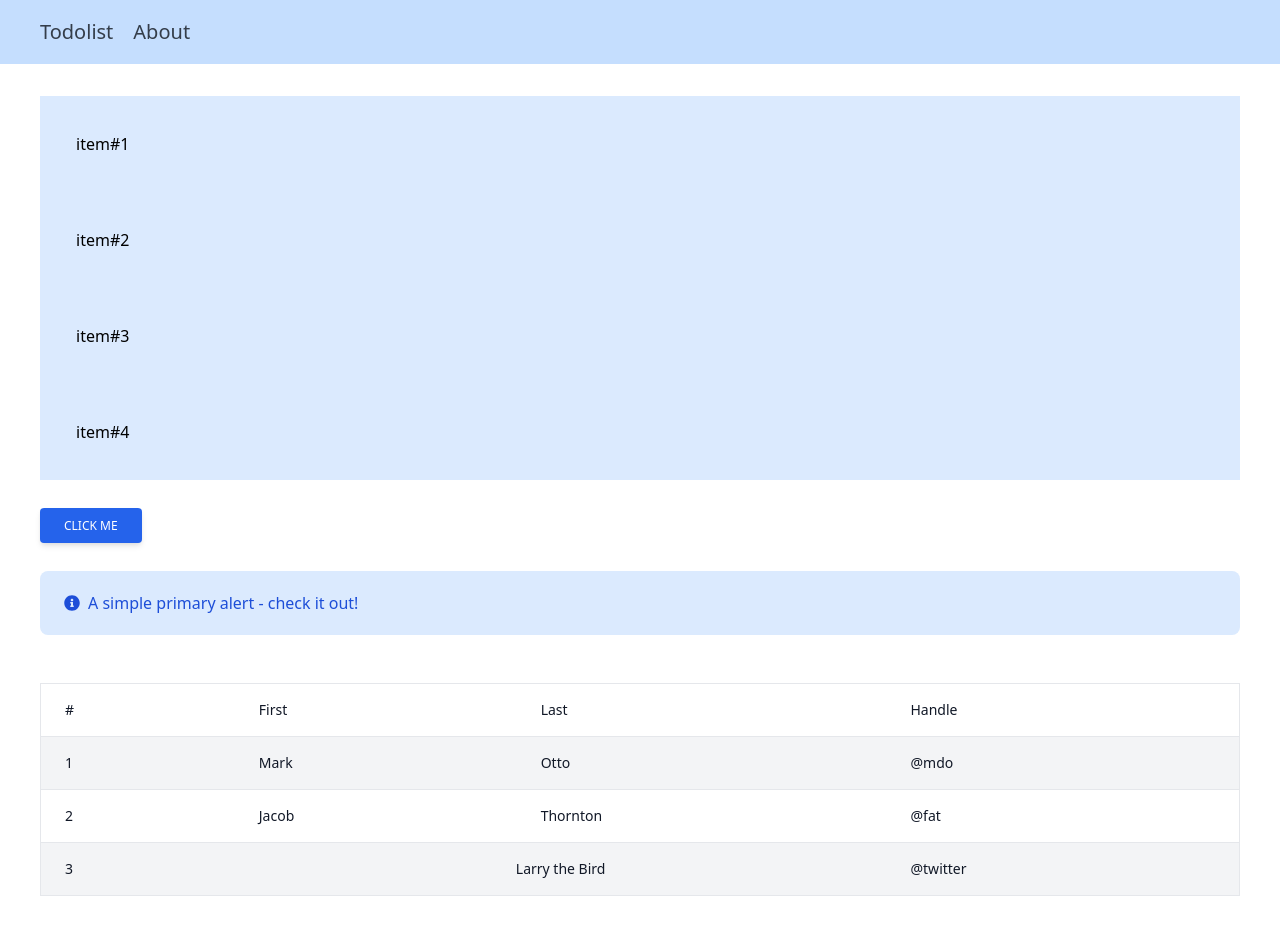
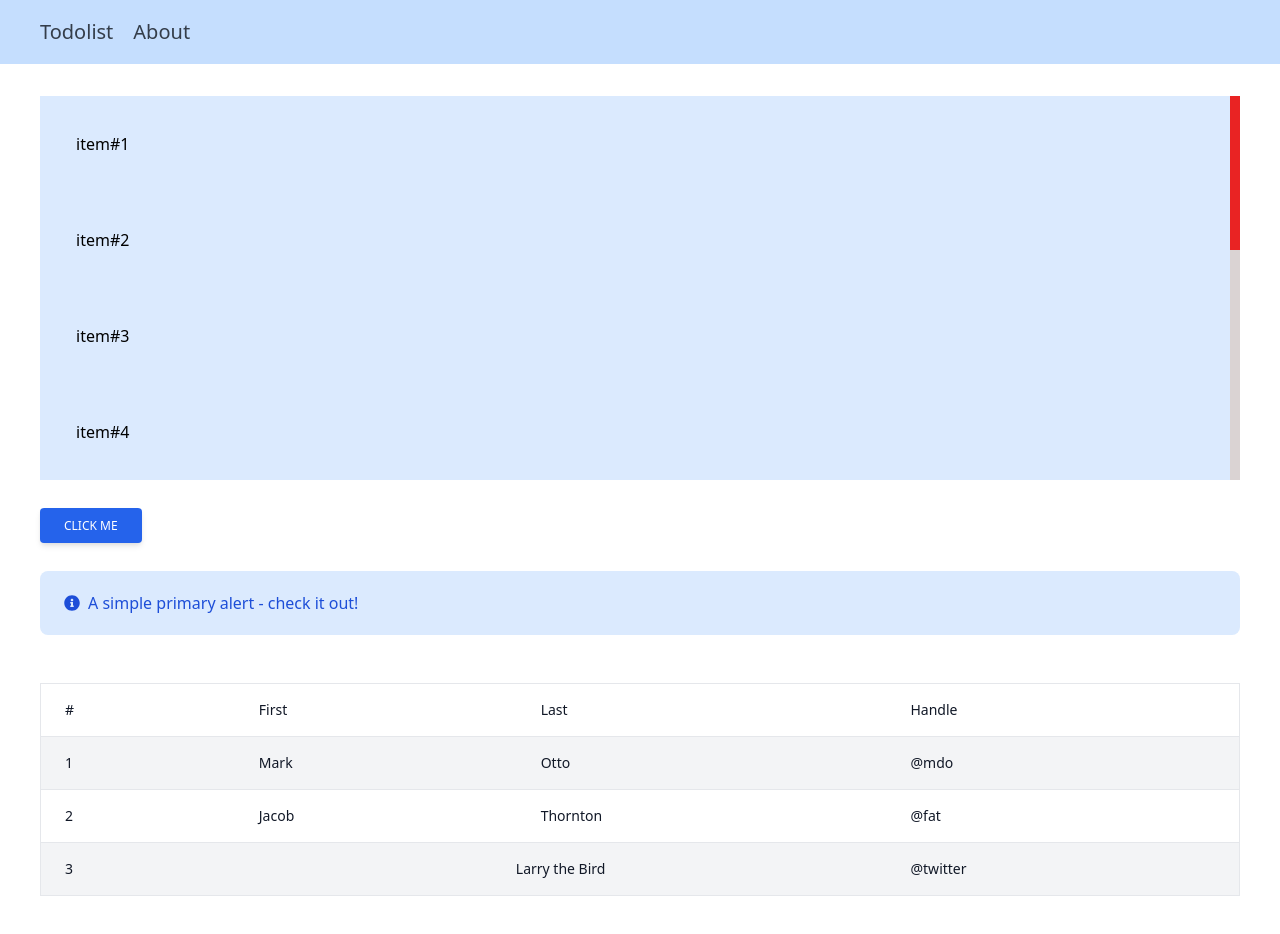
Before and after one commit to Loksli17/start-nest, a Vue app in the folder client/: page /about in a window 1280 px wide. Shown: the top 934 px of the page. Built offline with nearby package versions, Linux system fonts and the light colour scheme; what tw-elements, vue-toast-notification would draw is missing.

Commit message:
Scroll block progress

```diff
--- a/client/src/App.vue
+++ b/client/src/App.vue
@@ -1,6 +1,6 @@
 <template>
 
-    <div class="fixed h-16 grid grid-flow-col auto-cols-max gap-5 px-10 items-center bg-blue-200 w-full opacity-90" id="nav">
+    <div class="fixed z-10 h-16 grid grid-flow-col auto-cols-max gap-5 px-10 items-center bg-blue-200 w-full opacity-90" id="nav">
         <router-link class="text-gray-800 text-xl hover:underline" v-for="link in links" :key="link.to" :to="link.to">{{link.text}}</router-link>
     </div>
 
--- a/client/src/components/CustomScroll/CustomScroll.vue
+++ b/client/src/components/CustomScroll/CustomScroll.vue
@@ -1,10 +1,11 @@
 <template>
 
-    <div ref="wrapperHtmlRef" class="scroll-main-wrapper">
+    <div ref="wrapperHtmlRef" :class="{'scroll-main-wrapper': !body}">
+
         <slot></slot>
 
-        <div ref="scrollerWrapHtmlRef" :class="{'scroll-wrap-body': body}">
-            <div ref="scrollerHtmlRef" :class="{'scroller-body': body}"></div>
+        <div ref="scrollerWrapHtmlRef" :class="{'scroll-wrap-body': body, 'scroll-wrap': !body}">
+            <div ref="scrollerHtmlRef" :class="{'scroller-body': body, 'scroller': !body}"></div>
         </div>
     </div>
 
@@ -19,7 +20,7 @@
 
         props: {
             body: {
-                type: Boolean,
+                type   : Boolean,
                 default: false,
             }
         },
@@ -51,7 +52,8 @@
                         document.body.clientHeight, document.documentElement.clientHeight
                     );
                 } else {
-                    wrapperHeight.value = scrollerWrapHtml.scrollHeight;
+                    wrapperHeight.value = wrapperHtml.scrollHeight;
+                    console.log('wrapperHeight', wrapperHeight.value);
                 }
             };
 
@@ -59,7 +61,8 @@
                 if(props.body){
                     screenHeight.value = document.documentElement.clientHeight;
                 } else {
-                    screenHeight.value = scrollerWrapHtml.clientHeight;
+                    screenHeight.value = wrapperHtml.clientHeight;
+                    console.log('screenHeight', screenHeight.value);
                 }
             };
 
@@ -69,10 +72,23 @@
             };
 
             const scrollHandeler = () => {
-                window.addEventListener('scroll', (e) => {
-                    let newTop: number = (window.scrollY * screenHeight.value) / wrapperHeight.value;
-                    scrollerHtml.style.top = (newTop) + 'px';
-                });
+
+                const elem = props.body ? window : wrapperHtml;
+
+                if(props.body){
+                    window.addEventListener('scroll', (e) => {
+                        let newTop: number = (window.scrollY * screenHeight.value) / wrapperHeight.value;
+                        scrollerHtml.style.top = (newTop) + 'px';
+                    });
+                } else {
+                    wrapperHtml.addEventListener('scroll', (e) => {
+                        scrollerWrapHtml.style.top = wrapperHtml.scrollTop + 'px';
+
+                        let newTop: number = (wrapperHtml.scrollTop * screenHeight.value) / wrapperHeight.value;
+                        scrollerHtml.style.top = (newTop) + 'px';
+                    });
+                }
+
             };
 
 
@@ -182,17 +198,35 @@
     /* Hide scrollbar for IE, Edge and Firefox */
     body {
         -ms-overflow-style: none;  /* IE and Edge */
+        scrollbar-width: 0;  /* Firefox */
+    }
+
+    .scroll-main-wrapper{
+        max-height: 384px;
+        overflow-y: scroll;
+        position: relative;
+        -ms-overflow-style: none;  /* IE and Edge */
         scrollbar-width: none;  /* Firefox */
     }
 
-    .scroll-main-wrapper{
-
+    .scroll-main-wrapper::-webkit-scrollbar {
+        display: none;
     }
 
     .scroll-wrap-body{
         width: 10px;
+        height: 100vh;
+        position: fixed;
+        background: #dad3d3;
+        top: 0px;
+        right: 0px;
+        z-index: 1000;
+    }
+
+    .scroll-wrap{
+        width: 10px;
         height: 100%;
-        position: fixed;
+        position: absolute;
         background: #dad3d3;
         top: 0px;
         right: 0px;
@@ -204,5 +238,14 @@
         width: 10px;
         background: #e92323;
         cursor: pointer;
+        z-index: 1000;
+    }
+
+    .scroller{
+        position: absolute;
+        right: 0px;
+        width: 10px;
+        background: #e92323;
+        cursor: pointer;
     }
 </style>
--- a/client/src/views/About.vue
+++ b/client/src/views/About.vue
@@ -1,16 +1,13 @@
 <template>
     <div class="about auto-cols-max">
 
-    <div class=" h-96 bg-blue-100 overflow-y-auto">
-
-        <div class=" p-9" v-for="i in 10" :key="i">
-            item#{{i}}
+    <CustomScroll class=" h-96">
+        <div class="bg-blue-100 ">
+            <div class=" p-9" v-for="i in 10" :key="i">
+                item#{{i}}
+            </div>
         </div>
-
-        <!-- <CustomScroll
-            :fullPage="true"
-        /> -->
-    </div>
+    </CustomScroll>
 
     <button
         type="button"
@@ -104,7 +101,7 @@
     export default defineComponent({
 
         components: {
-            // CustomScroll,
+            CustomScroll,
         }
     });
 </script>
```
